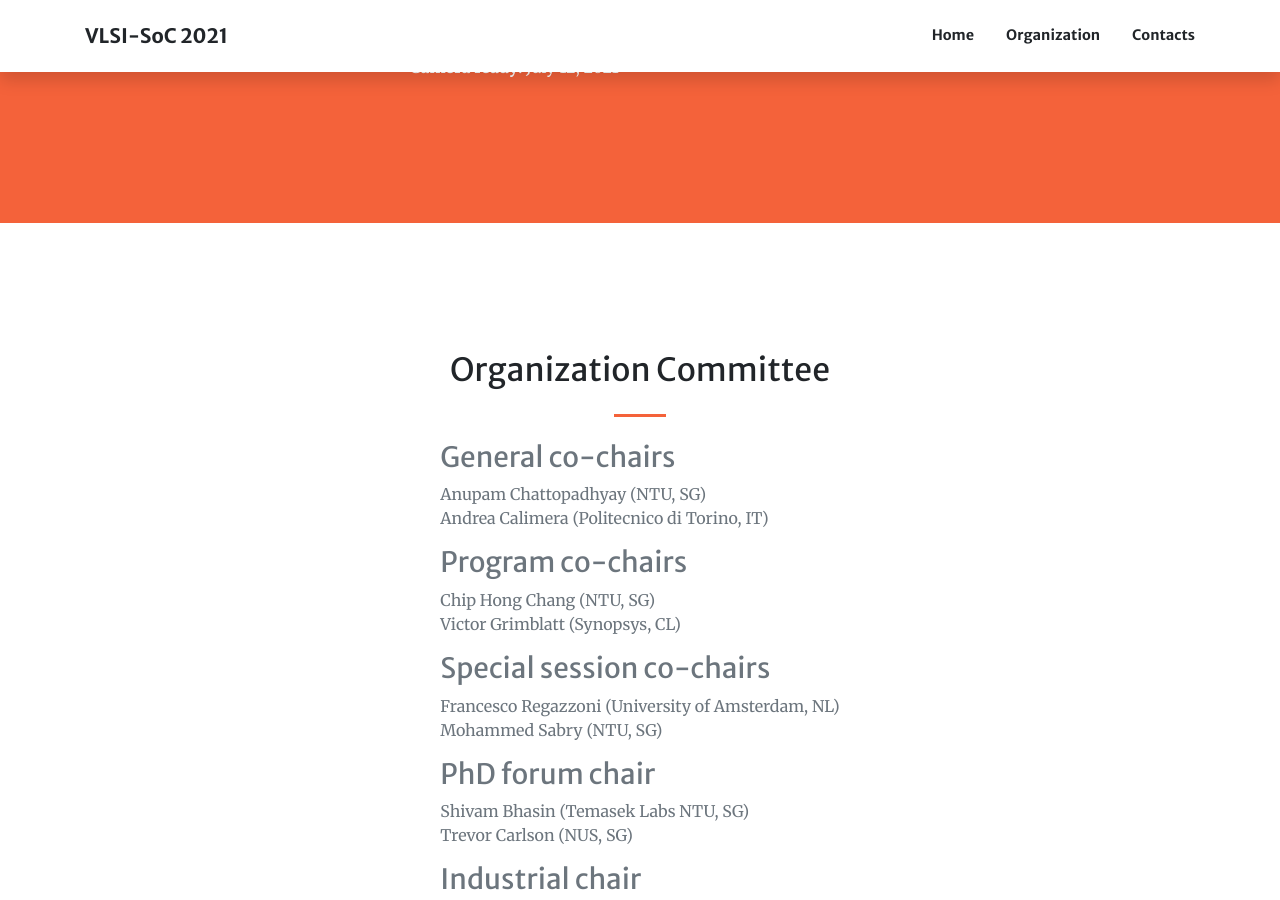
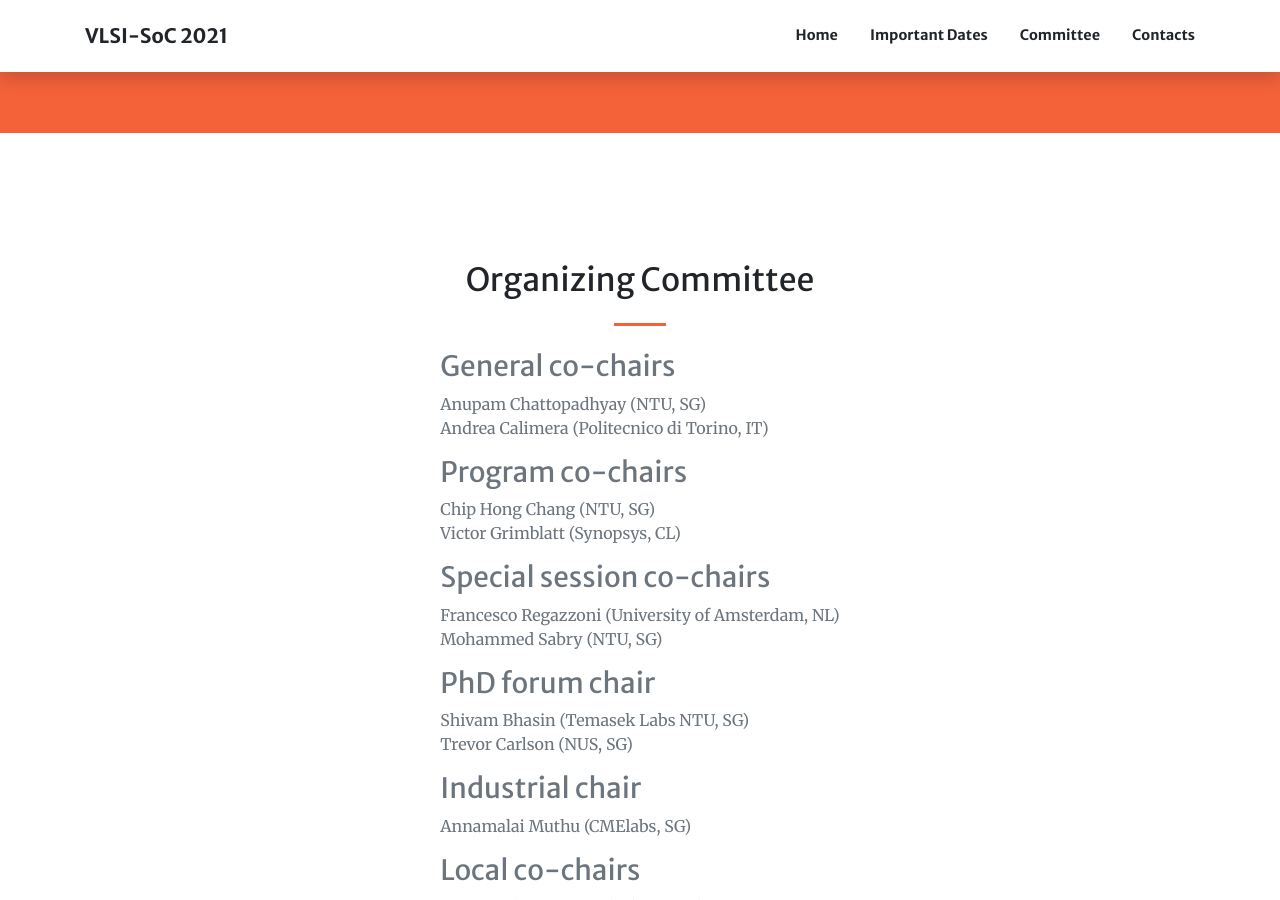
Before and after one commit to vlsisoc/vlsisoc.github.io, a Jekyll site: the page built from index.md, in a window 1280 px wide and 900 px high, scrolled down 1519 px. Built offline with Jekyll 4.4.1, drawn with Linux system fonts in a browser that asks for light colours.

Commit message:
Minor fixes

```diff
--- a/_data/menus.yml
+++ b/_data/menus.yml
@@ -5,7 +5,9 @@
 header:
 - title: Home
   url: /#page-top
-- title: Organization
+- title: Important Dates
+  url: /#dates
+- title: Committee
   url: /#organization
 - title: Contacts
   url: /#contacts
--- a/_includes/actions.html
+++ b/_includes/actions.html
@@ -2,7 +2,7 @@
 <div class="row justify-content-center align-items-center">
   {% for action in include.actions %}
   <div class="column">
-    <img src="assets/img/{{ action.image }}" alt="{{ action.alt }}" style="width:230px; padding:50px">
+    <img class="mx-5" src="assets/img/{{ action.image }}" alt="{{ action.alt }}" style="width:200px">
   </div>
   {% endfor %}
 </div>
--- a/index.md
+++ b/index.md
@@ -48,7 +48,7 @@
   # Organization
   - type: organization.html
     section_id: organization
-    title: Organization Committee
+    title: Organizing Committee
     # background_style: bg-info
     # text_style: text-center text-white
     text: >+
```
Also changed, not shown: assets/img/LOGO_04.png, assets/img/logo_ifip.png.
